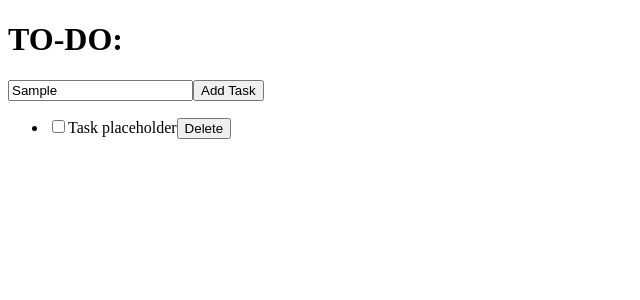
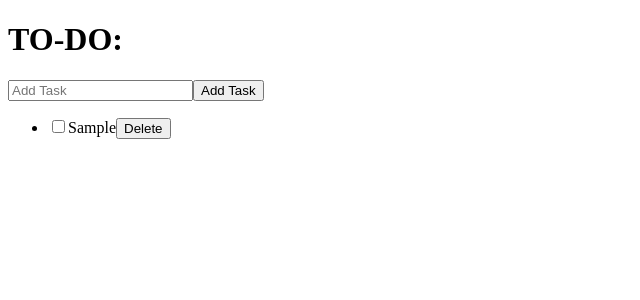
Before and after one commit to idncod/todo-list-app, a React (Vite) app: page / in a window 1280 px wide. Both pictures are taken after typing "Sample" into the empty fields and a click on the button "Add Task". Shown: the top 300 px of the page, without its empty margins (0-640 px from the left). Built offline with nearby package versions, Linux system fonts and the light colour scheme.

Commit message:
feat: addTask functionality with input and with extracted logic into useTasks hook

```diff
--- a/src/components/TaskList/TaskList.tsx
+++ b/src/components/TaskList/TaskList.tsx
@@ -1,19 +1,29 @@
 import React from "react";
 import TaskRow from "../TaskRow/TaskRow.tsx";
+import {useTasks} from "../../hooks/useTasks.ts";
 
 const TaskList: React.FC = () => {
+    const { tasks, input, setInput, addTask } = useTasks();
 
     return (
         <div>
             <div>
                 <input type="text"
+                       value={input}
                        placeholder="Add Task"
+                       onChange={(e) => setInput(e.target.value)}
+                       onKeyDown={(e) => e.key === 'Enter' && addTask()}
                 />
-                <button>Add Task</button>
+                <button onClick={addTask}>Add Task</button>
             </div>
 
             <ul>
-                    <TaskRow />
+                {tasks.map((task) => (
+                    <TaskRow
+                        key={task.id}
+                        task={task}
+                    />
+                ))}
             </ul>
         </div>
     )
--- a/src/components/TaskRow/TaskRow.tsx
+++ b/src/components/TaskRow/TaskRow.tsx
@@ -1,11 +1,14 @@
 import React from 'react';
+import { TaskRowProps } from "../../types/task.ts";
 
-const TaskRow: React.FC = () => {
+const TaskRow: React.FC<TaskRowProps> = ({task}) => {
     return(
         <li>
-            <input type="checkbox"
+            <input
+                type="checkbox"
+                checked={false}
             />
-            <span>Task placeholder</span>
+            <span>{task.text}</span>
             <button>Delete</button>
         </li>
 
--- /dev/null
+++ b/src/hooks/useTasks.ts
@@ -0,0 +1,26 @@
+import { useState } from 'react';
+import { Task } from '../types/task';
+
+export function useTasks() {
+    const [tasks, setTasks] = useState<Task[]>([]);
+    const [input, setInput] = useState('');
+
+    const addTask = () => {
+        if (!input.trim()) return;
+
+        const newTask: Task = {
+            id: String(Date.now()),
+            text: input.trim(),
+        };
+
+        setTasks(prev => [...prev, newTask]);
+        setInput('');
+    };
+
+    return {
+        tasks,
+        input,
+        setInput,
+        addTask
+    };
+}
--- /dev/null
+++ b/src/types/task.ts
@@ -0,0 +1,8 @@
+export interface Task {
+    id: string;
+    text: string;
+}
+
+export interface TaskRowProps {
+    task: Task;
+}
```
